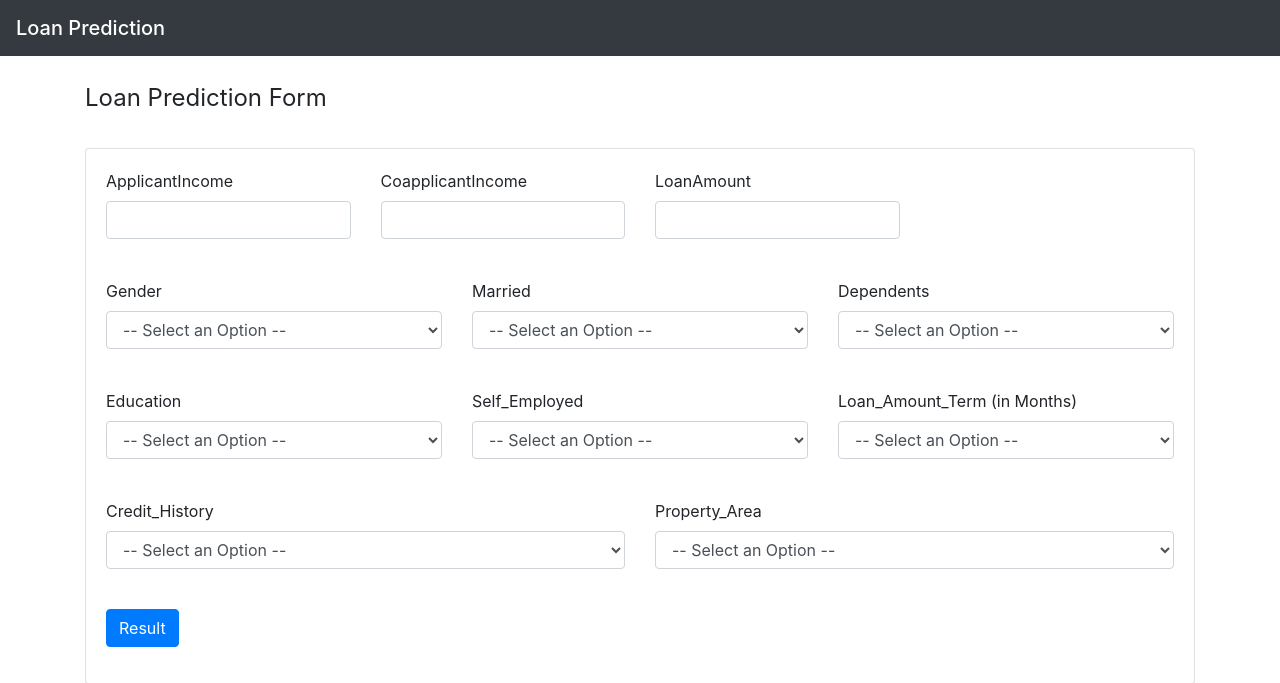
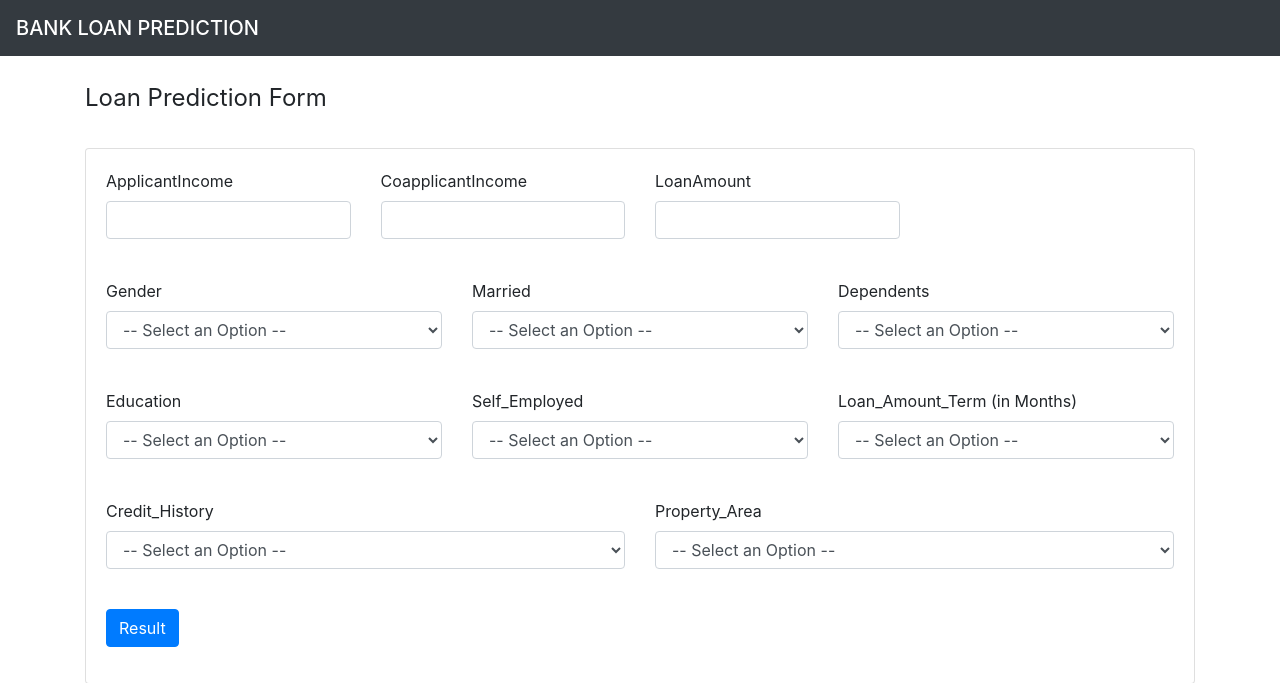
Before and after one commit to pratyushkuppili/bankloanprediction, a Flask app: template templates/index.html in a window 1280 px wide. Shown: the top 683 px of the page. Run offline with Flask 2, Linux system fonts and the light colour scheme; the template is opened without the code that fills it, so the values that code supplies are empty; parts of the project's set-up code (start-up, migrations or seed data) failed here and were passed over; some libraries are stand-ins or nearby versions.

Commit message:
Add files via upload

```diff
--- a/app.py
+++ b/app.py
@@ -2,22 +2,14 @@ import numpy as np
 import pickle
 from flask import Flask, request, render_template
 import sklearn
-import jsonify
+
 app = Flask(__name__)
 
 model = pickle.load(open("loan_prediction_model.pkl", "rb"))
 @app.route("/")
-def hello():
-    return "Hello World! This is my First deployment"
-
-@app.route("/test")
-def deployment():
-    return "The deployment is done using the Flask and Spyder"
-
-
-@app.route("/template")
 def home():
     return render_template("index.html")
+
 
 @app.route("/predict", methods =["POST"])
 def predict():
--- a/templates/index.html
+++ b/templates/index.html
@@ -1,13 +1,15 @@
+<!DOCTYPE html>
+<html lang="en">
 
-<html>
 	<head>
 	<!-- Bootstrap CSS -->
 		<link rel="stylesheet" href="https://stackpath.bootstrapcdn.com/bootstrap/4.5.2/css/bootstrap.min.css" integrity="sha384-JcKb8q3iqJ61gNV9KGb8thSsNjpSL0n8PARn9HuZOnIxN0hoP+VmmDGMN5t9UJ0Z" crossorigin="anonymous">
 		<script src="https://code.jquery.com/jquery-3.5.1.slim.min.js" integrity="sha384-DfXdz2htPH0lsSSs5nCTpuj/zy4C+OGpamoFVy38MVBnE+IbbVYUew+OrCXaRkfj" crossorigin="anonymous"></script>
 		<script src="https://cdn.jsdelivr.net/npm/popper.js@1.16.1/dist/umd/popper.min.js" integrity="sha384-9/reFTGAW83EW2RDu2S0VKaIzap3H66lZH81PoYlFhbGU+6BZp6G7niu735Sk7lN" crossorigin="anonymous"></script>
 		<script src="https://stackpath.bootstrapcdn.com/bootstrap/4.5.2/js/bootstrap.min.js" integrity="sha384-B4gt1jrGC7Jh4AgTPSdUtOBvfO8shuf57BaghqFfPlYxofvL8/KUEfYiJOMMV+rV" crossorigin="anonymous"></script>
-		<title>Loan Prediction</title>
+		<title>BANK LOAN PREDICTION</title>
 	</head>
+
 	<body>
 	<!-- Java Script -->
 		<script src="https://code.jquery.com/jquery-3.5.1.slim.min.js" integrity="sha384-DfXdz2htPH0lsSSs5nCTpuj/zy4C+OGpamoFVy38MVBnE+IbbVYUew+OrCXaRkfj" crossorigin="anonymous"></script>
@@ -17,12 +19,12 @@
 
 		<!-- Navbar-->
 		<nav class="navbar navbar-dark bg-dark">
-			<span class="navbar-brand mb-0 h1">Loan Prediction</span>
+			<span class="navbar-brand mb-0 h1">BANK LOAN PREDICTION</span>
 		</nav>
 		<div class="container">
 			<br>
 			<!--Form-->
-			<form action = "{{url_for('predict')}}" method ="POST" >
+				<form action = "{{url_for('predict')}}" method ="POST" >
 				<fieldset>
 				<legend>Loan Prediction Form</legend><br>
 				  <div class="card card-body" >
@@ -137,7 +139,7 @@
 			 </fieldset>
 			</form>
 
-		</div>
+	</div>
 
-	</body>
+</body>
 </html>
```
Also changed, not shown: requirements.txt (+143 -13 lines), 3 other files.
